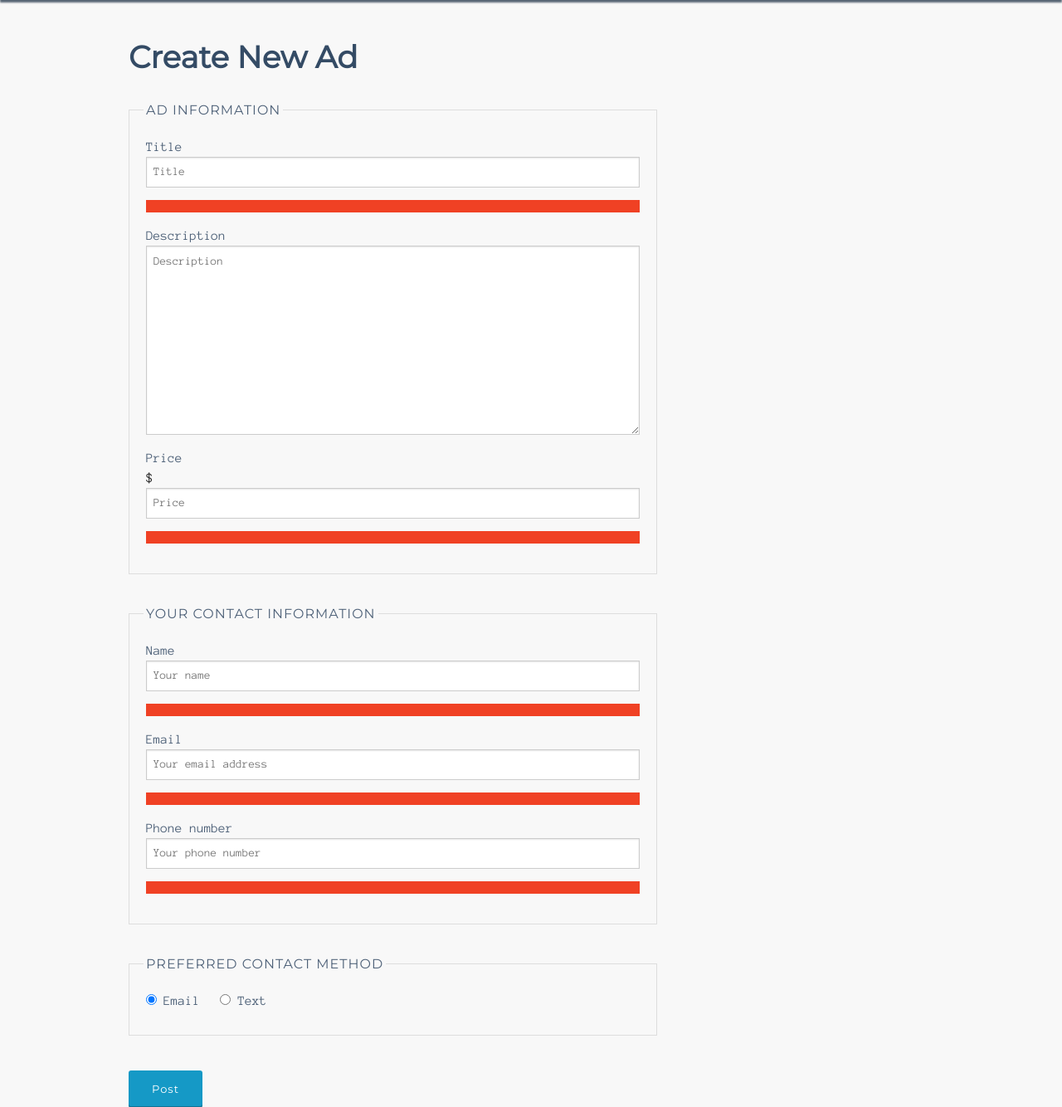
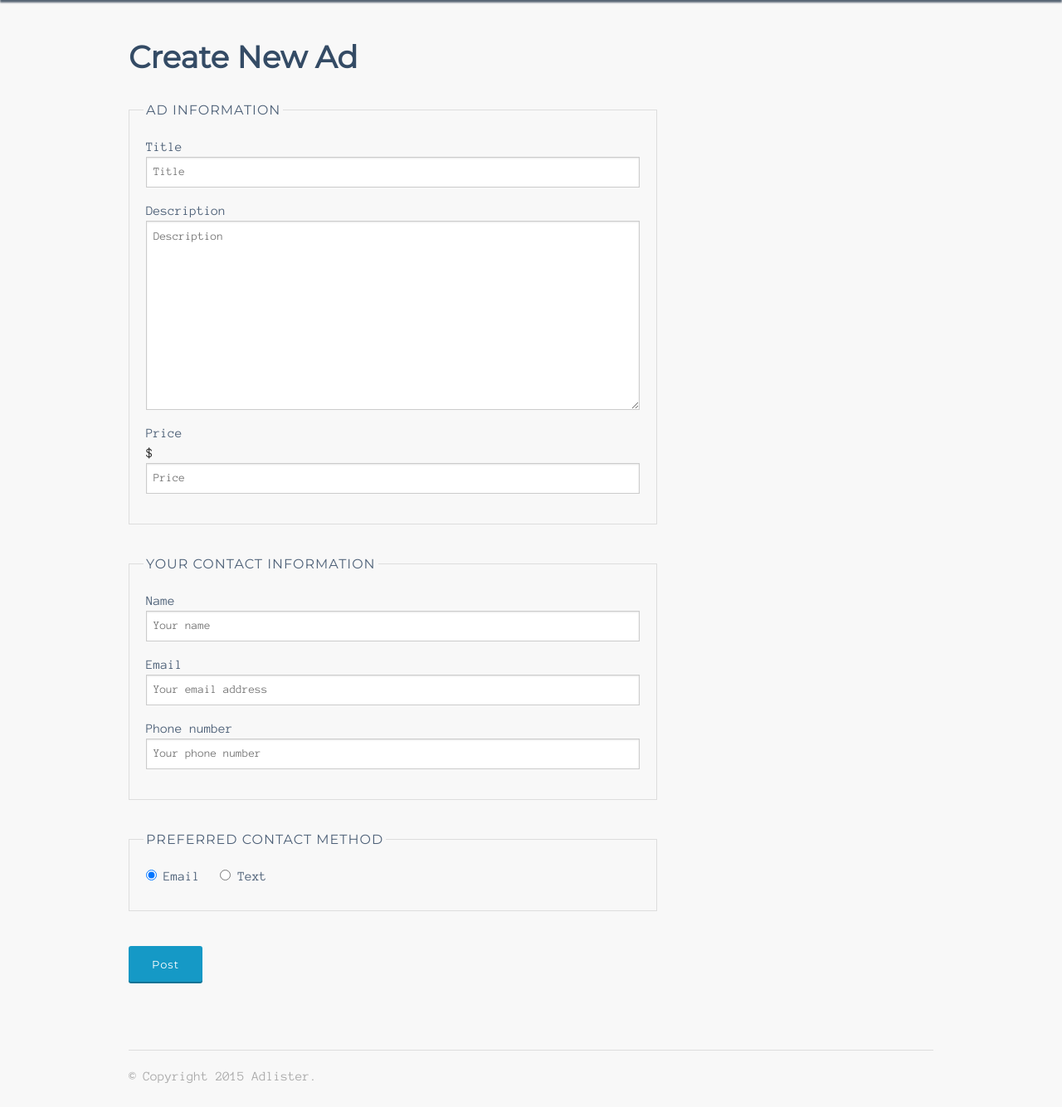
Before and after one commit to Codeup-Adlister-Project/adlister.dev, a PHP site: page /ads.create.php in a window 1280 px wide. Shown: the part 45-1379 px from the top of the page at 83% size. After the commit the page ends 1350 px from the top, so only its background shows below. Run offline with PHP 8.4, Linux system fonts and the light colour scheme; the visitor is signed in with stand-in values (Sample User, id 1); some libraries are stand-ins or nearby versions.

Commit message:
refactored displayed erros in form

```diff
--- a/public/ads.create.php
+++ b/public/ads.create.php
@@ -153,6 +153,10 @@
 	<div class="row">
 		<div class="small-12 columns">
 			<h2>Create New Ad</h2>
+				<?php if(!empty($errors)){
+							echo "<span class='error'>*See errors below:</span>";
+					}
+				?>
 			<form id="createAd" method="POST">
 				<input type='hidden' name='date' value="<?= date('l\, F jS\, Y \a\t h:i:s A'); ?>">
 				<div class="row">
@@ -161,12 +165,18 @@
 							<legend>Ad information</legend>
 							<label for="title">Title</label>
 							<input type='text' id='title' name='title' value="<?= $savedInput['title']; ?>" placeholder='Title' required />
-							<?= "<span class='error'>" . $errorMessages['title'] . "</span>" ?>
+								<?php if(!empty($errors)){
+									echo "<span class='error'>" . $errorMessages['title'] . "</span>";
+								 }
+								?>
 							<label for="description">Description</label>
 							<textarea type='text' id='description' name='description' placeholder='Description' rows='10' cols='75' maxlength="4000"><?= $savedInput['description']; ?></textarea>
 							<label for="price">Price</label>
 							$<input type='text' id='price' name='price' value="<?= $savedInput['price']; ?>" placeholder='Price' required />
-							<?= "<span class='error'>" . $errorMessages['price'] . "</span>" ?>
+								<?php if(!empty($errors)){
+									echo "<span class='error'>" . $errorMessages['price'] . "</span>";
+								 }
+								?>
 						</fieldset>
 					</div>
 				</div>
@@ -176,13 +186,22 @@
 							<legend>Your contact information</legend>
 							<label for="contactName">Name</label>
 							<input type='text' id='contactName' name='contactName' value="<?= $savedInput['contactName']; ?>" placeholder='Your name' required />
-							<?= "<span class='error'>" . $errorMessages['contactName'] . "</span>" ?>
+								<?php if(!empty($errors)){
+									echo "<span class='error'>" . $errorMessages['contactName'] . "</span>";
+								 }
+								?>
 							<label for="contactEmail">Email</label>
 							<input type='text' id='contactEmail' name='contactEmail' value="<?= $savedInput['contactEmail']; ?>" placeholder='Your email address' required />
-							<?= "<span class='error'>" . $errorMessages['contactEmail'] . "</span>" ?>
+								<?php if(!empty($errors)){
+									echo "<span class='error'>" . $errorMessages['contactEmail'] . "</span>";
+								 }
+								?>
 							<label for="contactPhone">Phone number</label>
 							<input type='text' id='contactPhone' name='contactPhone' value="<?= $savedInput['contactPhone']; ?>" placeholder='Your phone number' />
-							<?= "<span class='error'>" . $errorMessages['contactPhone'] . "</span>" ?>
+								<?php if(!empty($errors)){
+									echo "<span class='error'>" . $errorMessages['contactPhone'] . "</span>";
+								 }
+								?>
 						</fieldset>
 					</div>
 				</div>
```
